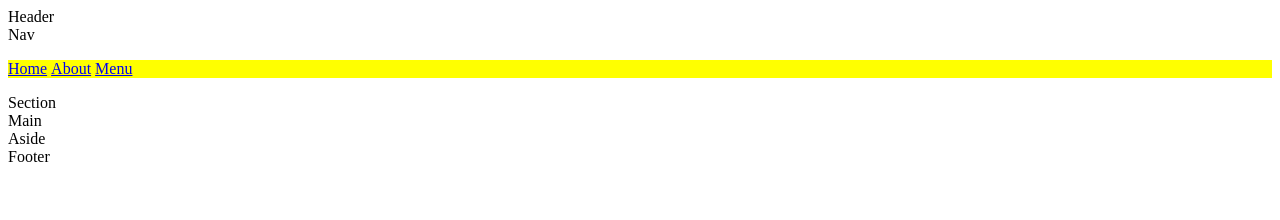
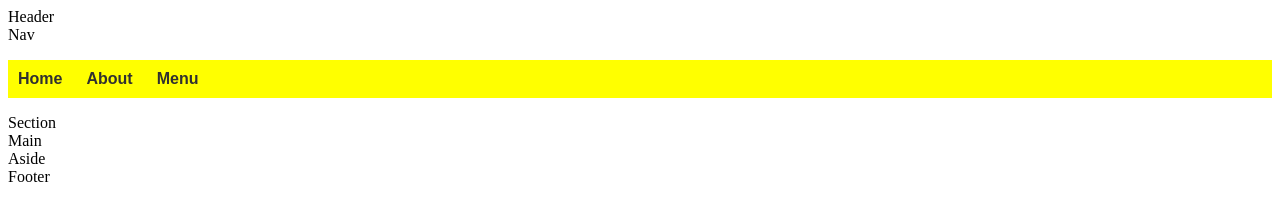
Before and after one commit to imcoveredwithbees/imcoveredwithbees.github.io, a plain HTML site: page index.html in a window 1280 px wide. Drawn offline with Linux system fonts and the light colour scheme.

Commit message:
Update style.css

```diff
--- a/style.css
+++ b/style.css
@@ -12,3 +12,16 @@ nav ul {
 nav ul li {
   display: inline;
 }
+
+nav ul li a {
+  display: inline-block;
+  padding: 10px;
+  text-decoration: none;
+  font-weight: bold;
+  font-family: arial;
+  color: #303030;
+}
+
+  na ul li a:hover {
+    background-color: #585917;
+    color: white;
```
